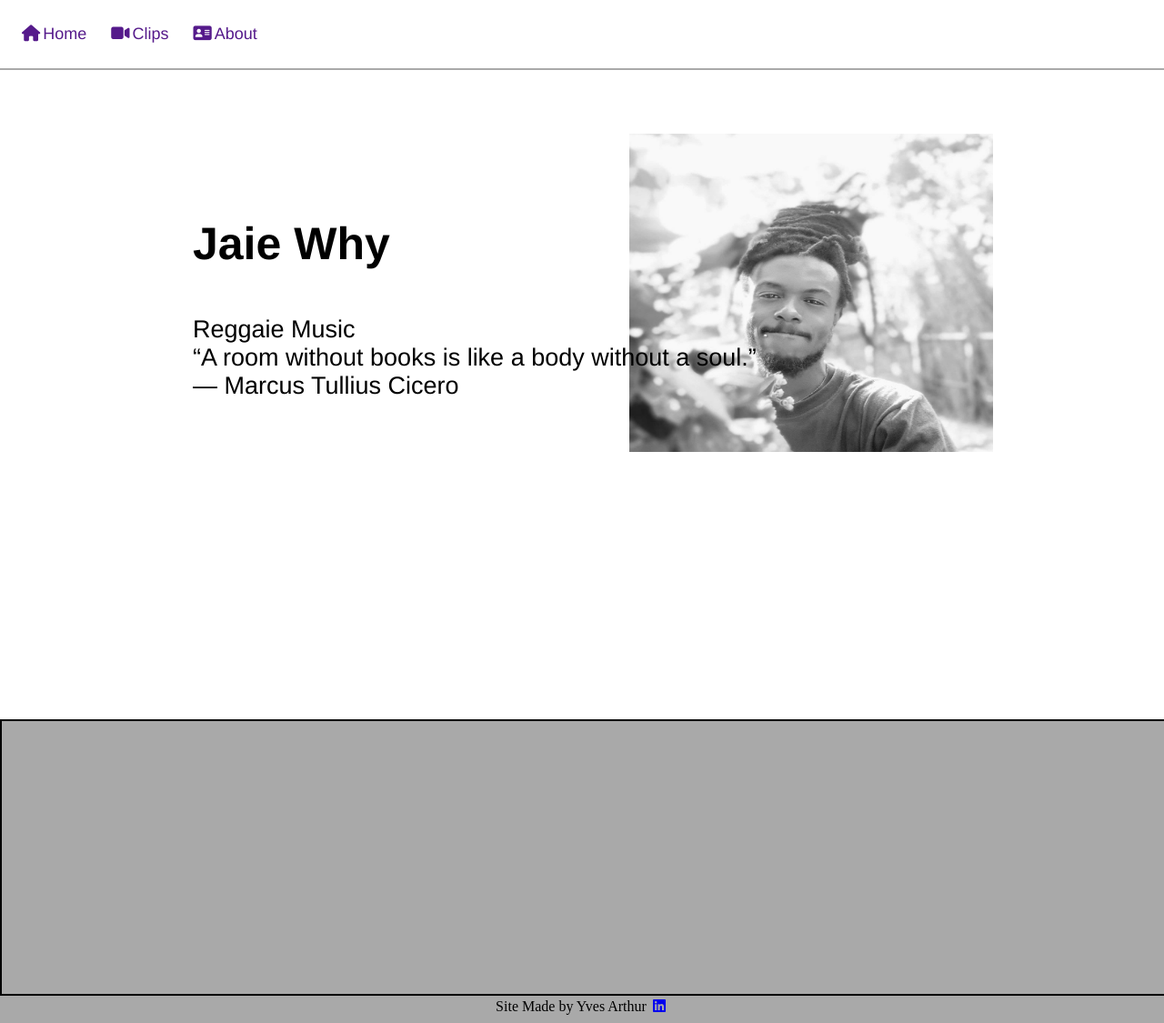
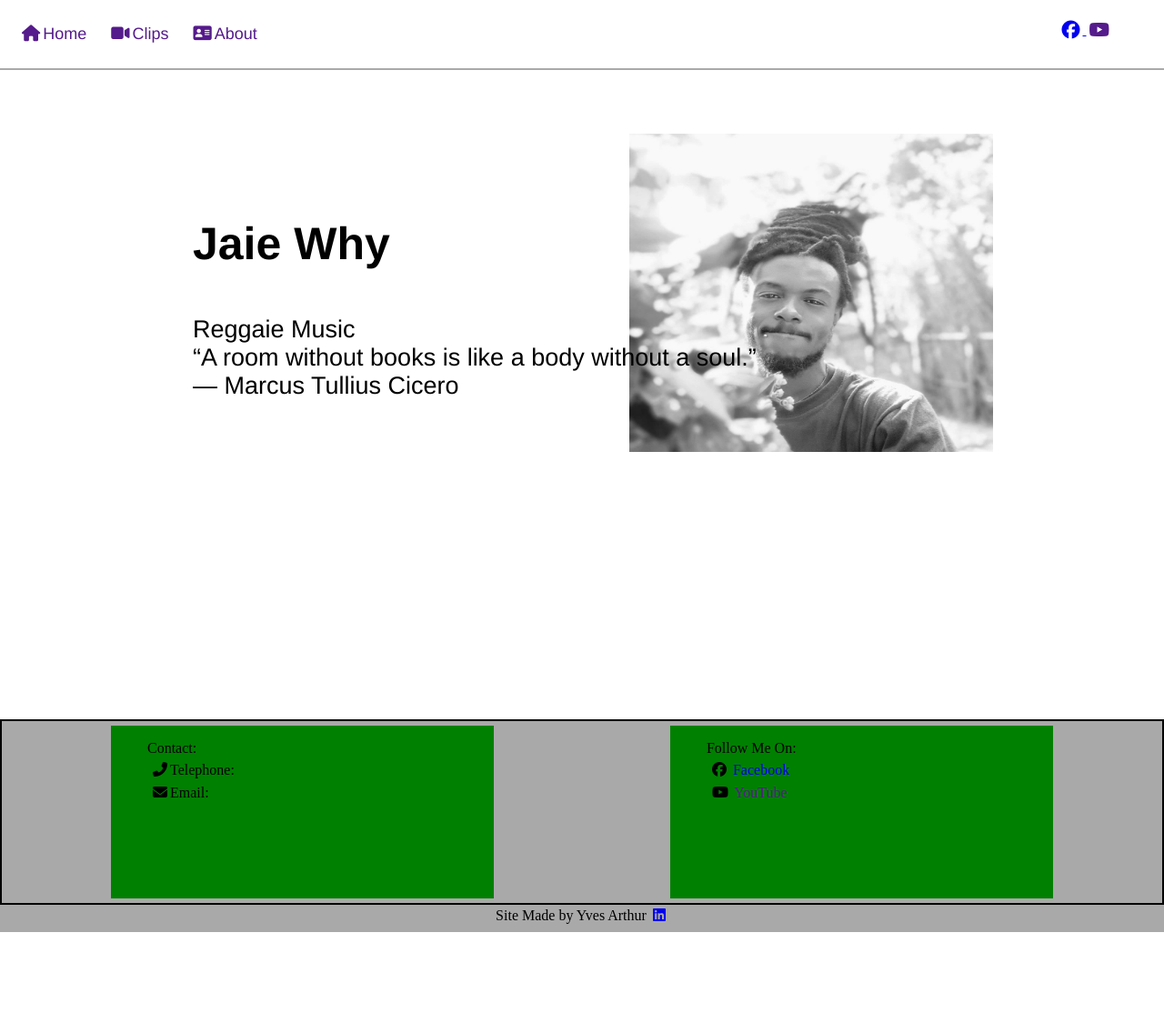
Before and after one commit to LilithinMerria/JaieWhyPro, a plain HTML site: page index.html in a window 1280 px wide. Shown: the top 1125 px of the page at 91% size. After the commit the page ends 1025 px from the top, so only its background shows below. Drawn offline with Linux system fonts and the light colour scheme.

Commit message:
adding  contact and social media

```diff
--- a/index.html
+++ b/index.html
@@ -9,12 +9,20 @@
     </head>
     <body>
         <div id="container">
-            <div>
-                <nav>
+            <div id="navigation">
+                <nav id="left-nav">
                     <img src="" alt="" />
                     <a href=""><i class="fas fa-home"></i>Home</a>
                     <a href=""><i class="fas fa-video"></i>Clips</a>
                     <a href=""><i class="fas fa-address-card"></i>About</a>
+                </nav>
+                <nav id="right-nav">
+                    <a href="https://www.facebook.com/jaie.why">
+                        <i class="fab fa-facebook fa-lg"></i>
+                    </a>
+                    <a href=""><i class="fab fa-youtube fa-lg"></i></a>
+
+
                 </nav>
             </div>
             <div id="section">
@@ -27,6 +35,23 @@
             </div>
             <footer>
                 <div id="footer-div">
+                    <div id="contact">
+                        <ul>Contact:
+                            <li><i class="fas fa-phone-alt"></i>Telephone:</li>
+                            <li><i class="fas fa-envelope"></i>Email:</li>
+                        </ul>
+                    </div>
+                    <div id="social-media">
+                        <ul>Follow Me On:
+                            <li>
+                                <i class="fab fa-facebook"></i>
+                                <a href="https://www.facebook.com/jaie.why">Facebook</a>
+                            </li>
+                            <li>
+                                <i class="fab fa-youtube"></i>
+                                <a href="">YouTube</a></li>
+                        </ul>
+                    </div>
                 </div>
                 <div id="made-by">Site Made by Yves Arthur <a href="https://www.linkedin.com/in/yvesarthur/">
                 <i class="fab fa-linkedin"></i></a></div>
--- a/stylesheets/index.scss
+++ b/stylesheets/index.scss
@@ -1,19 +1,27 @@
 $color : green;
 $font : helvetica, arial, sans-serif;
 $gray: #A9A9A9;
+$fwidth: 33%;
+$fmargin: 5px;
+$fheight:190px;
+$imargin: 3px;
 
 body {
     margin: 0;
     padding: 0;
+    display: grid;
+    grid-template-columns: initial;
+
 }
 
-nav {
+#left-nav {
     /*background-color: $color;*/
     width: 100%;
     height: 50px;
     margin: auto;
     padding: 25px 0px 0px 7px;
     border-bottom: 2px solid $gray;
+    position: relative;
 
 
 
@@ -29,6 +37,21 @@ nav {
 
 
     }
+
+}
+
+i {
+    margin: $imargin;
+}
+
+#right-nav {
+    float: right;
+    /*background-color: red;*/
+    margin: 50px;
+    margin-top: -60px;
+    padding: 7px;
+    height: 40px;
+
 }
 
 #section {
@@ -37,6 +60,7 @@ nav {
     height: 290px;
     margin: 100px 0px 0px 200px;
     padding: 12px;
+
 
     h3 {
         font-family: $font;
@@ -60,25 +84,54 @@ nav {
 
 }
 
-i {
-    margin: 3px;
+#footer-div {
+    width: auto;
+    height: 200px;
+    border: 2px solid black;
+    margin-top: 300px;
+    background-color:$gray;
+    position: relative;
+
+    ul {
+        list-style-type: none;
+    }
+
+    li {
+        margin: $imargin;
+        text-decoration: none;
+    }
 }
 
-#footer-div {
-    width: 100%;
-    height: 300px;
-    border: 2px solid black;
-    margin: 0;
-    padding: 0;
-    margin-top: 300px;
-    background-color:$gray;
+#contact {
+    width: $fwidth;
+    height: $fheight;
+    margin:$fmargin;
+    margin-left: 120px;
+    background-color:green;
+    position: absolute;
+}
+
+#social-media {
+    width: $fwidth;
+    height: $fheight;
+    margin: $fmargin;
+    margin-right: 120px;
+    background-color: green;
+    float: right;
+    position: absolute;
+    right: 0;
+
+    a {
+        text-decoration: none;
+    }
 }
 
 #made-by {
     text-align: center;
-    width: 100%;
+    width: auto;
     height: 30px;
     margin: 0;
     padding: 0;
     background-color:$gray;
+    position: relative;
 }
```
Also changed, not shown: stylesheets/index.css, 3 other files.
